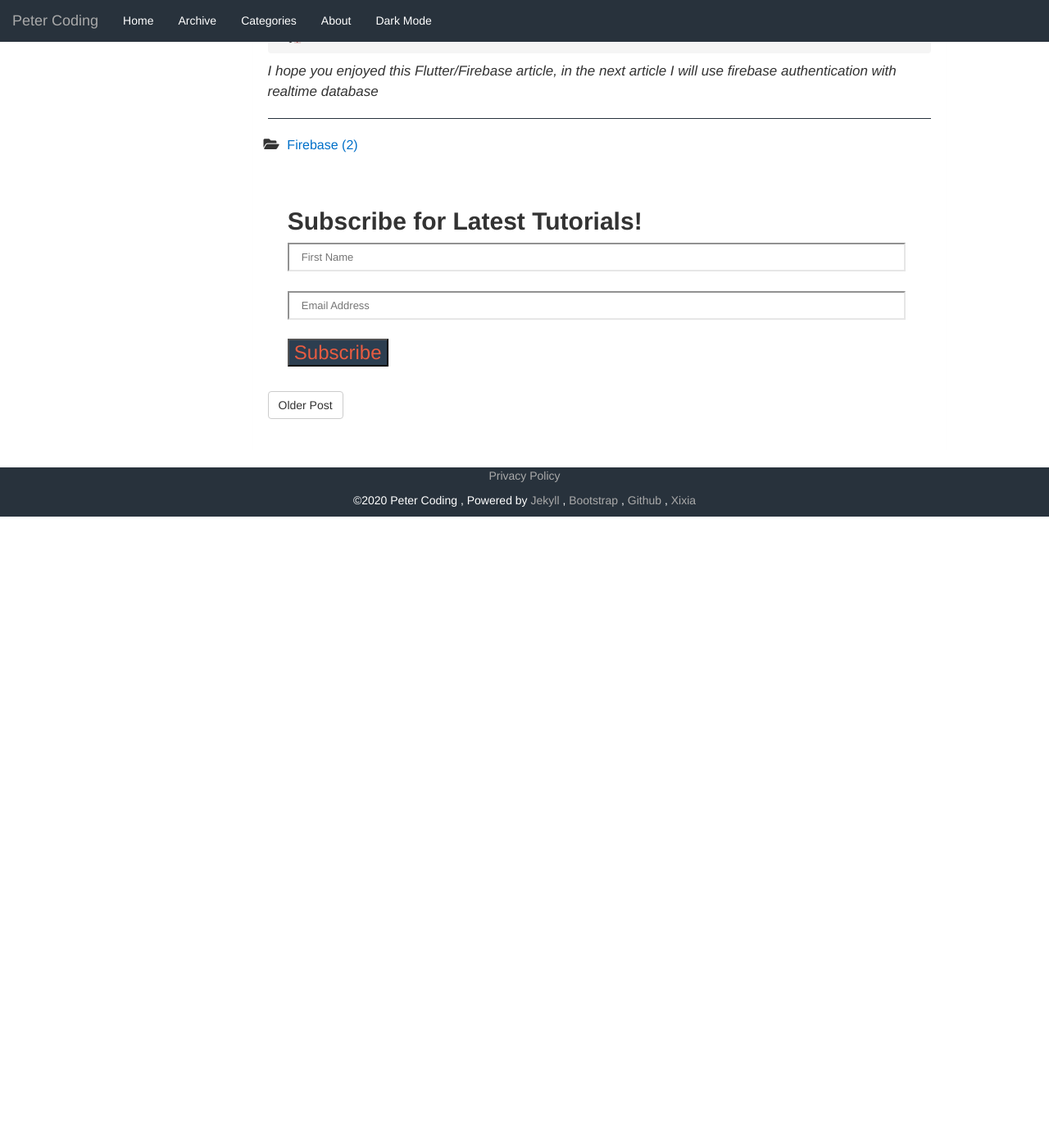
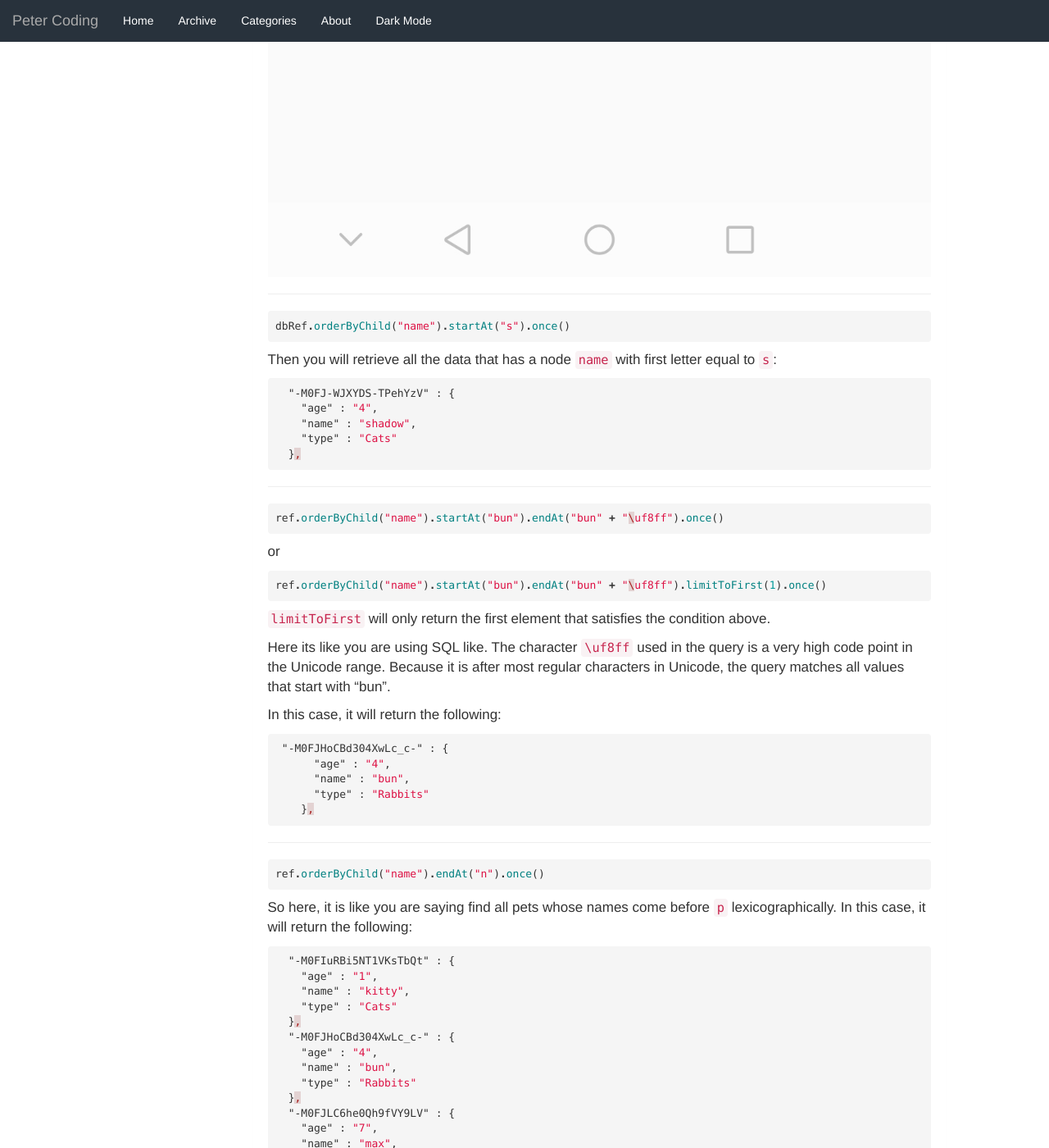
Before and after one commit to aximilli1212/peterhdd.github.io, a Jekyll site: the page built from _posts/2020-02-16-using-firebase-queries-in-flutter.md, in a window 1280 px wide and 1400 px high, scrolled down 16061 px. Shown: the whole window at 82% size. Built offline with Jekyll 4.4.1, drawn with Linux system fonts in a browser that asks for light colours; nearby versions of some CDN libraries; comment, search, counter and statistics services are not loaded; before the commit the page ends 16691 px from its top, so only the background shows below that; some of the changed text lies outside the part shown.

Commit message:
update article

````diff
--- a/_posts/2020-02-16-using-firebase-queries-in-flutter.md
+++ b/_posts/2020-02-16-using-firebase-queries-in-flutter.md
@@ -16,6 +16,21 @@
 Since, we need to add a list of data to the firebase realtime database, then first we will create a form and when clicking submit, we will send the data to the database.
 
 **Note:** If you did not setup firebase, please check the previous [tutorial](https://petercoding.com/firebase/2020/02/06/get-started-with-firebase-in-flutter/).
+
+<style>
+  .example_responsive { width: 300px; height: 250px; }
+</style>
+<script async src="https://pagead2.googlesyndication.com/pagead/js/adsbygoogle.js"></script>
+<!-- inside posts -->
+<ins class="adsbygoogle example_responsive"
+     style="display:block"
+     data-ad-client="ca-pub-8689548599050263"
+     data-ad-slot="2590272657"
+     data-ad-format="auto"
+     data-full-width-responsive="true"></ins>
+<script>
+     (adsbygoogle = window.adsbygoogle || []).push({});
+</script>
 
 So, first to create a form you need to use the widget `Form()`. The reason why we use a `Form()` is because it contains validation which is different than just using normal `TextFields`. Let's take this step by step:
 
@@ -414,6 +429,16 @@
 
 **Note**: You cannot use two `orderBy..` methods in the same query.
 
+The method `orderBy..`, can be used with the following methods:
+
+`startAt`: Create a query constrained to only return child nodes with a value greater than or equal to the given value.
+
+`endAt`: Create a query constrained to only return child nodes with a value less than or equal to the given value.
+
+`limitToFirst`: Create a query with limit and anchor it to the start of the window.
+
+`limitToLast` : Create a query with limit and anchor it to the end of the window.
+
 Now, if you use the following query:
 
 ```dart
@@ -425,6 +450,8 @@
     /assets/images/equalto.jpg 600w,
     /assets/images/equalto.jpg 900w">
 
+------
+
 ```dart
 dbRef.orderByKey().equalTo("-M0FIuRBi5NT1VKsTbQt").once(),
 ```
@@ -448,5 +475,70 @@
     "type" : "Cats"
   },
 ```
+-----
+
+```dart
+ref.orderByChild("name").startAt("bun").endAt("bun" + "\uf8ff").once()
+```
+or
+
+```dart
+ref.orderByChild("name").startAt("bun").endAt("bun" + "\uf8ff").limitToFirst(1).once()
+```
+`limitToFirst` will only return the first element that satisfies the condition above.
+
+Here its like you are using SQL like. The character `\uf8ff` used in the query is a very high code point in the Unicode range. Because it is after most regular characters in Unicode, the query matches all values that start with "bun".
+
+In this case, it will return the following:
+
+```json
+ "-M0FJHoCBd304XwLc_c-" : {
+      "age" : "4",
+      "name" : "bun",
+      "type" : "Rabbits"
+    },
+```
+-----
+
+```dart
+ref.orderByChild("name").endAt("n").once()
+```
+So here, it is like you are saying find all pets whose names come before `p` lexicographically. In this case, it will return  the following:
+
+```json
+  "-M0FIuRBi5NT1VKsTbQt" : {
+    "age" : "1",
+    "name" : "kitty",
+    "type" : "Cats"
+  },
+  "-M0FJHoCBd304XwLc_c-" : {
+    "age" : "4",
+    "name" : "bun",
+    "type" : "Rabbits"
+  },
+  "-M0FJLC6he0Qh9fVY9LV" : {
+    "age" : "7",
+    "name" : "max",
+    "type" : "Dogs"
+  }
+```
+```dart
+ref.orderByChild("name").startAt("la").once()
+```
+So, here we use `startAt("la")`, remember `startAt` returns child nodes with a value greater than or equal to the given value. So in this case, it will return the following:
+
+```json
+"-M0FJ-WJXYDS-TPehYzV" : {
+    "age" : "4",
+    "name" : "shadow",
+    "type" : "Cats"
+  },
+    "-M0FJLC6he0Qh9fVY9LV" : {
+    "age" : "7",
+    "name" : "max",
+    "type" : "Dogs"
+  }
+```
+Since both `s` and `m` are alphabatically higher than `l`.
 
 *I hope you enjoyed this Flutter/Firebase article, in the next article I will use firebase authentication with realtime database*
````
Also changed, not shown: other parts of _posts/2020-02-16-using-firebase-queries-in-flutter.md (+1 -1 lines).
